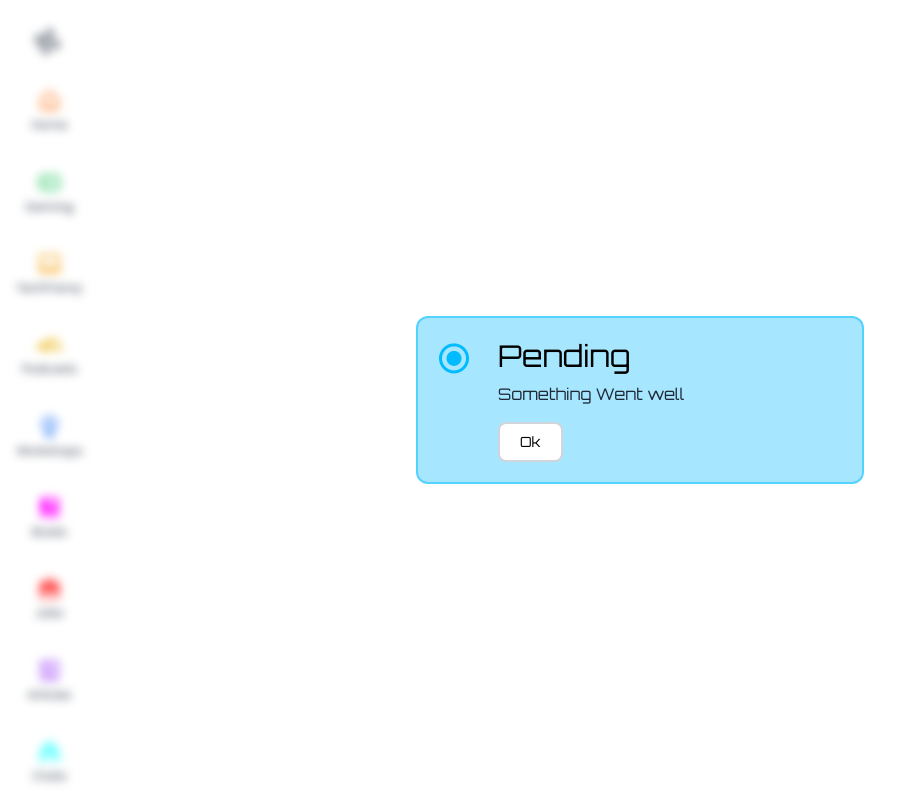
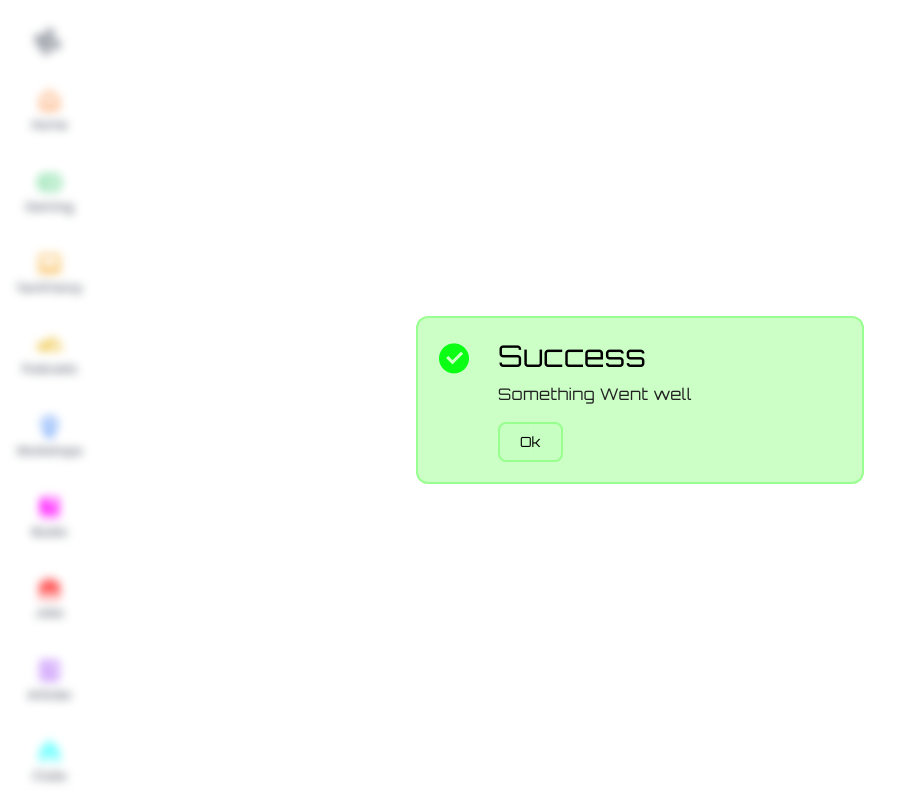
Before and after one commit to BubbleBitCore/TechMingle, a React (Create React App) app: page /test in a window 1280 px wide. Shown: the whole page, without its empty margins (0-913 px from the left). Built offline with nearby package versions, Linux system fonts and the light colour scheme.

Commit message:
fixed styles FLASHMsg And dragWheel

```diff
--- a/src/components/DragSpinWheel/DragWheel.jsx
+++ b/src/components/DragSpinWheel/DragWheel.jsx
@@ -1,3 +1,4 @@
+import { motion } from "framer-motion";
 import { useEffect, useRef, useState } from "react";
 import { useSelector } from "react-redux";
 
@@ -18,7 +19,7 @@ const DragWheel = ({ dragWheelState, list }) => {
   }, []);
   return (
     <>
-      <style>
+      <style key={"styles"}>
         {`
                 .glassBg{
                     background: transparent;
@@ -47,8 +48,8 @@ const DragWheel = ({ dragWheelState, list }) => {
                   border-bottom-color:transparent;
                 }
                 .outerRidgeOne:hover::before{
-                  top:-0.3rem;
-                  left:-0.3rem;
+                  top:-0.45rem;
+                  left:-0.45rem;
 
 
                 }
@@ -69,8 +70,8 @@ const DragWheel = ({ dragWheelState, list }) => {
                   border-left-color:transparent;
                 }
                 .outerRidgeTwo:hover::before{
-                  top:-0.3rem;
-                  right:-0.3rem;
+                  top:-0.45rem;
+                  right:-0.45rem;
 
 
                 }
@@ -91,8 +92,8 @@ const DragWheel = ({ dragWheelState, list }) => {
                   border-top-color:transparent;
                 }
                 .outerRidgeThree:hover::before{
-                  bottom:-0.3rem;
-                  left:-0.3rem;
+                  bottom:-0.45rem;
+                  left:-0.45rem;
 
 
                 }
@@ -113,8 +114,8 @@ const DragWheel = ({ dragWheelState, list }) => {
                   border-top-color:transparent;
                 }
                 .outerRidgeFour:hover::before{
-                  bottom:-0.3rem;
-                  right:-0.3rem;
+                  bottom:-0.45rem;
+                  right:-0.45rem;
 
                 }
                 .segmentGlass{
@@ -159,7 +160,13 @@ const DragWheel = ({ dragWheelState, list }) => {
 
         `}
       </style>
-      <div className="md:w-full max-sm:top-0 max-sm:left-0 max-sm:fixed md:absolute md:h-full max-sm:w-screen max-sm:h-screen overflow-hidden bg-transparent glassBg  flex justify-center items-center">
+      <motion.div key={"Wheel"} initial={{ opacity: 0 }}
+            animate={{ opacity: 1 }}
+            exit={{ opacity: 0 }}
+            transition={{
+              ease: "linear",
+              duration: 0.2,
+            }} className="md:w-full max-sm:top-0 max-sm:left-0 max-sm:fixed md:absolute md:h-full max-sm:w-screen max-sm:h-screen overflow-hidden bg-transparent glassBg  flex justify-center items-center">
         <div
           onClick={(e) => {
             e.stopPropagation();
@@ -182,10 +189,12 @@ const DragWheel = ({ dragWheelState, list }) => {
                   list[0].helper();
                 }}
                 title={list[0].title}
-                className={`outerRidgeOne relative border-red-500 w-full h-full  hover:-translate-x-[10%] hover:-translate-y-[10%]  rounded-tl-full segmentGlass ${mode?"redGlassDark":"redGlassLight"}  transition-all duration-200  cursor-pointer flex justify-center items-center`}
+                className={`outerRidgeOne relative border-blue-500 w-full h-full  hover:-translate-x-[10%] hover:-translate-y-[10%]  rounded-tl-full segmentGlass ${
+                  mode ? "blueGlassDark" : "blueGlassLight"
+                }  transition-all duration-200  cursor-pointer flex justify-center items-center`}
               >
                 <i
-                  className={`text-2xl text-red-500 ${list[0].className} ${list[0].icon} -rotate-45`}
+                  className={`text-2xl text-blue-500 ${list[0].className} ${list[0].icon} -rotate-45`}
                 ></i>
               </div>
               <div
@@ -199,10 +208,12 @@ const DragWheel = ({ dragWheelState, list }) => {
                   list[1].helper();
                 }}
                 title={list[1].title}
-                className={`outerRidgeTwo relative border-blue-500 w-full h-full hover:translate-x-[10%] hover:-translate-y-[10%] rounded-tr-full bg-blue-500 segmentGlass ${mode?"blueGlassDark":"blueGlassLight"} transition-all duration-200  cursor-pointer flex justify-center items-center`}
+                className={`outerRidgeTwo relative border-green-500 w-full h-full hover:translate-x-[10%] hover:-translate-y-[10%] rounded-tr-full bg-blue-500 segmentGlass ${
+                  mode ? "greenGlassDark" : "greenGlassLight"
+                } transition-all duration-200  cursor-pointer flex justify-center items-center`}
               >
                 <i
-                  className={`text-2xl text-blue-500 ${list[1].className} ${list[1].icon} rotate-45`}
+                  className={`text-2xl text-green-500 ${list[1].className} ${list[1].icon} rotate-45`}
                 ></i>
               </div>
             </div>
@@ -218,7 +229,9 @@ const DragWheel = ({ dragWheelState, list }) => {
                   list[2].helper();
                 }}
                 title={list[2].title}
-                className={`outerRidgeThree relative border-yellow-500 w-full h-full hover:-translate-x-[10%] hover:translate-y-[10%] rounded-l-full rounded-t bg-yellow-500 segmentGlass ${mode?"yellowGlassDark ":"yellowGlassLight "} transition-all duration-200  cursor-pointer flex justify-center items-center`}
+                className={`outerRidgeThree relative border-yellow-500 w-full h-full hover:-translate-x-[10%] hover:translate-y-[10%] rounded-l-full rounded-t bg-yellow-500 segmentGlass ${
+                  mode ? "yellowGlassDark " : "yellowGlassLight "
+                } transition-all duration-200  cursor-pointer flex justify-center items-center`}
               >
                 <i
                   className={`text-2xl text-yellow-500 ${list[2].className} ${list[2].icon} -rotate-[135deg]`}
@@ -235,10 +248,12 @@ const DragWheel = ({ dragWheelState, list }) => {
                   list[3].helper();
                 }}
                 title={list[3].title}
-                className={`outerRidgeFour relative border-green-500 w-full h-full hover:translate-x-[10%] hover:translate-y-[10%] rounded-r-full rounded-t bg-green-500 segmentGlass ${mode?"greenGlassDark":"greenGlassLight"} transition-all duration-200  cursor-pointer flex justify-center items-center`}
+                className={`outerRidgeFour relative border-red-500 w-full h-full hover:translate-x-[10%] hover:translate-y-[10%] rounded-r-full rounded-t bg-red-500 segmentGlass ${
+                  mode ? "redGlassDark" : "redGlassLight"
+                } transition-all duration-200  cursor-pointer flex justify-center items-center`}
               >
                 <i
-                  className={`text-2xl text-green-500 ${list[3].className} ${list[3].icon} rotate-[135deg]`}
+                  className={`text-2xl text-red-500 ${list[3].className} ${list[3].icon} rotate-[135deg]`}
                 ></i>
               </div>
             </div>
@@ -252,16 +267,18 @@ const DragWheel = ({ dragWheelState, list }) => {
               onClick={() => {
                 setDragWheelVisibility(false);
               }}
-            >
-              <i
-                className={` text-xl ri-close-fill ${
-                  mode ? "text-gray-200" : "text-gray-600"
-                }`}
-              ></i>
-            </div>
+            ></div>
           </div>
         </div>
-      </div>
+        <i
+          onClick={(e) => {
+            setDragWheelVisibility(false);
+          }}
+          className={`z-20 cursor-pointer absolute top-1/2 left-1/2 -translate-x-1/2 -translate-y-1/2 text-xl ri-close-fill ${
+            mode ? "text-gray-200" : "text-gray-600"
+          }`}
+        ></i>
+      </motion.div>
     </>
   );
 };
--- a/src/components/FlashMsg/FlashMsg.jsx
+++ b/src/components/FlashMsg/FlashMsg.jsx
@@ -133,15 +133,15 @@ const FlashMsg = ({
                 className={`flex flex-col w-full h-full  px-2 overflow-x-hidden overflow-y-auto gap-2`}
               >
                 <div
-                  className={`orbitron   flex-shrink-0 md:text-3xl max-sm:text-xl ${
+                  className={`orbitron font-bold   flex-shrink-0 md:text-3xl max-sm:text-xl ${
                     mode ? "text-gray-200" : "text-black"
                   } w-full text-ellipsis whitespace-nowrap overflow-hidden`}
                 >
-                  {FLASH_TITLE}{" "}
+                  {FLASH_TITLE}
                 </div>
                 <div
-                  className={`orbitron    w-full h-auto max-h-[15rem]  ${
-                    mode ? "text-gray-400" : "text-gray-800"
+                  className={`orbitron tracking-wide    w-full h-auto max-h-[15rem]  ${
+                    mode ? "text-gray-400" : "text-[#222]"
                   } overflow-x-hidden overflow-y-auto max-sm:text-sm`}
                 >
                   {FLASH_MESSAGE}
@@ -154,11 +154,19 @@ const FlashMsg = ({
                       ONCLICK();
                       setFlashVisibility(false);
                     }}
-                    className={`orbitron   cursor-pointer md:px-5 md:py-2 max-sm:p-2 max-sm:px-3 text-sm max-sm:text-xs ${
+                    className={`orbitron font-bold   cursor-pointer md:px-5 md:py-2 max-sm:p-1 max-sm:px-3 text-sm max-sm:text-[10px] ${
                       mode
-                        ? "bg-[#0B0D10] hover:bg-[#1b1d21] border-[#1a1a1a] border-2 text-white"
-                        : "bg-white hover:bg-slate-100 border-2 border-gray-300"
-                    }  rounded-lg transition-all duration-500`}
+                        ? "bg-[#0B0D10] hover:bg-[#1b1d21] border-black border-2 text-white"
+                        : " backdrop-blur-3xl  text-black  hover:bg-slate-100 border-2 "
+                    } ${
+                      FLASH_TYPE === FLASH_WARNING
+                        ? " warningBorder "
+                        : FLASH_TYPE === FLASH_ERROR
+                        ? " errorBorder "
+                        : FLASH_TYPE === FLASH_PENDING
+                        ? " pendingBorder "
+                        : " successBorder "
+                    } rounded-lg transition-all duration-500`}
                   >
                     Ok
                   </div>
@@ -169,10 +177,18 @@ const FlashMsg = ({
                         setFlashVisibility(false);
                         CANCELCLICK();
                       }}
-                      className={`cursor-pointer md:px-5 md:py-2 max-sm:p-2 max-sm:px-3  max-sm:text-xs ${
+                      className={`orbitron font-bold cursor-pointer md:px-5 md:py-2 max-sm:p-1 max-sm:px-3 text-sm max-sm:text-[10px] ${
                         mode
                           ? "bg-[#0B0D10] hover:bg-[#1b1d21] border-[#1a1a1a] border-2 text-white"
-                          : "bg-white hover:bg-slate-100 border-2 border-gray-300"
+                          : "backdrop-blur-3xl  text-black border-2 "
+                      } ${
+                        FLASH_TYPE === FLASH_WARNING
+                          ? " warningBorder "
+                          : FLASH_TYPE === FLASH_ERROR
+                          ? " errorBorder "
+                          : FLASH_TYPE === FLASH_PENDING
+                          ? " pendingBorder "
+                          : " successBorder "
                       } rounded-lg transition-all duration-500`}
                     >
                       Cancel
--- a/src/pages/Profile.jsx
+++ b/src/pages/Profile.jsx
@@ -13,6 +13,7 @@ import { useDispatch, useSelector } from "react-redux";
 import ClickMenu from "../components/ClickMenu";
 import { changeSnackBarState } from "../slices/commonSlice";
 import DragWheel from "../components/DragSpinWheel/DragWheel";
+import { AnimatePresence } from "framer-motion";
 
 const Profile = ({ Header }) => {
   const mode = useSelector((state) => state.common.mode);
@@ -933,9 +934,11 @@ const Profile = ({ Header }) => {
           </div>
         </div>
         {/* DragWheel */}
-        {dragWheelVisibility && (
-          <DragWheel dragWheelState={dragWheelState} list={wheelList} />
-        )}
+        <AnimatePresence>
+          {dragWheelVisibility && (
+            <DragWheel dragWheelState={dragWheelState} list={wheelList} />
+          )}
+        </AnimatePresence>
       </div>
     </>
   );
--- a/src/pages/Test.jsx
+++ b/src/pages/Test.jsx
@@ -22,8 +22,8 @@ const Test = () => {
           <FlashMsg
             key={"FlasMsg"}
             FLASH_STATE={FLASH_STATE}
-            FLASH_TYPE={FLASH_PENDING}
-            FLASH_TITLE={FLASH_PENDING }
+            FLASH_TYPE={FLASH_SUCCESS}
+            FLASH_TITLE={FLASH_SUCCESS}
             FLASH_MESSAGE={"Something Went well"}
             ONCLICK={() => {
               console.log("hello");
```
